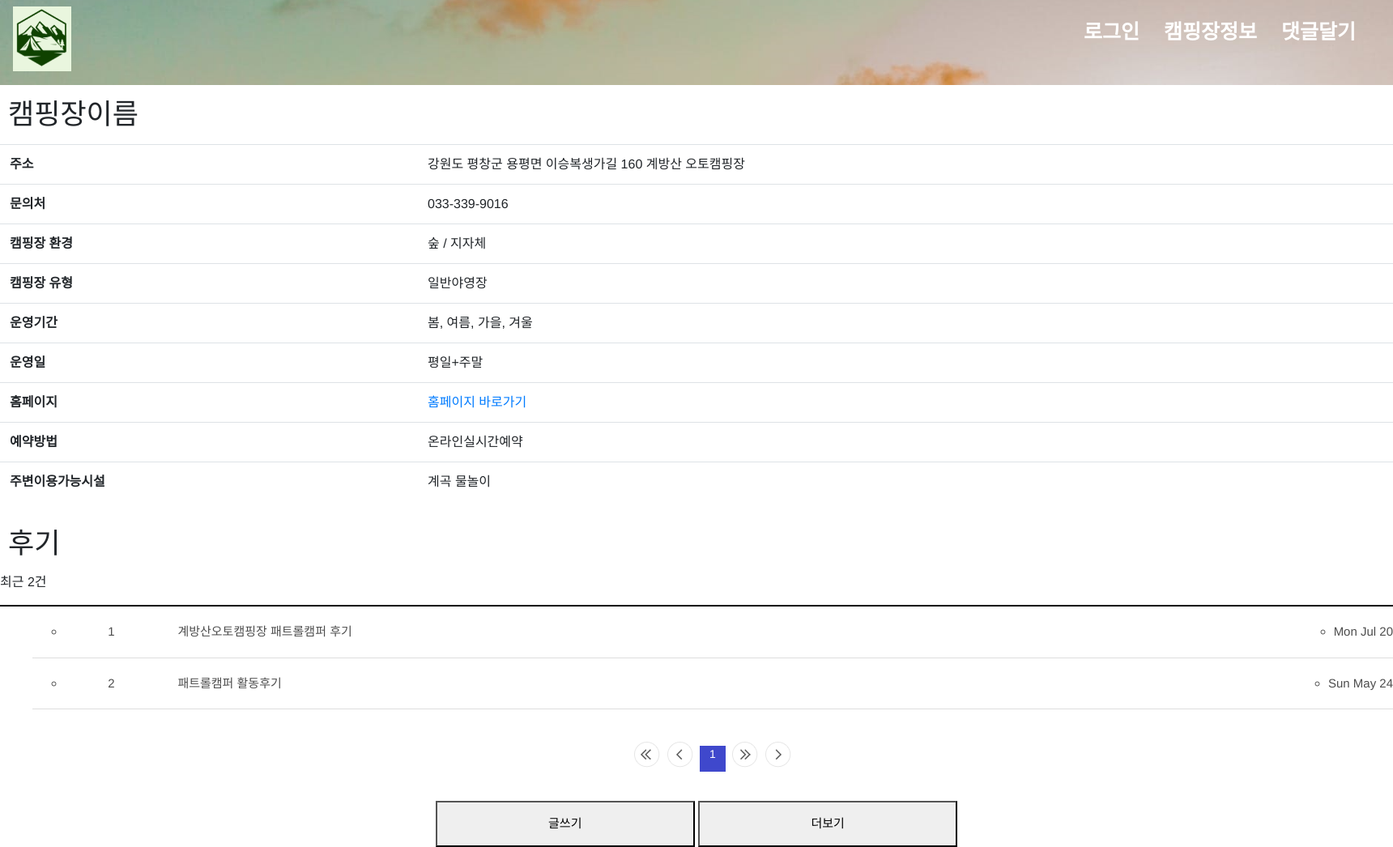
After one commit to leeeunseo912/IoT_1, a Django app: page /camping_detail in a window 1720 px wide. The commit adds this page. Shown: the whole page at 81% size. Run offline with Django 4.2, Linux system fonts and the light colour scheme; some libraries are stand-ins or nearby versions; some web fonts are replaced.

Commit message:
캠핑장 정보html 틀 초안

```diff
--- a/main/urls.py
+++ b/main/urls.py
@@ -5,5 +5,6 @@ from . import views
 app_name = 'main'
 urlpatterns = [
     path('', views.index, name='index'),
+    path('camping_detail', views.camping_detail, name='camping_detail'),
 
 ]
--- a/main/views.py
+++ b/main/views.py
@@ -4,3 +4,7 @@ from django.shortcuts import render
 def index(request):
 
     return render(request, 'main/index.html')
+
+def camping_detail(request):
+
+    return render(request, 'main/camping_detail.html')
--- /dev/null
+++ b/static/css/detail.css
@@ -0,0 +1,58 @@
+    #section1{
+        margin-top: 35px;
+    }
+
+    .camp_intro{width:100%; position:relative; overflow:hidden;}
+	.camp_intro > ul{display:inline-block; overflow:hidden; width:100%;}
+	.camp_intro > ul li.col_03{width: 32%; float:left;}
+	.camp_intro > ul li.img_box{height:235px; margin-left:2%; box-sizing: border-box; border:1px solid #dedede;}
+	.camp_intro > ul li.img_box:first-child{margin-left:0 !important;}
+	.camp_intro .icon_ul02{margin:10px 0 10px 10px;}
+
+	.camp_intro_txt{width:100%; padding:20px 0; border-top:2px solid #000; border-bottom:1px solid #000; overflow:hidden; margin-top:20px; display:block; clear:both;}
+	.camp_intro_txt > span{font-size:14px; color:#000; display:block; line-height:25px;}
+	.camp_intro_txt > span.date_info{display:block; font-size:13px; color:#888; padding-top:10px;}
+	.camp_intro_txt > span.info_notice{font-size:13px; font-weight:bold;}
+	.info_notice > span.info_f_red{color:red;}
+
+
+
+
+    .board_w{width:100%; height:auto; overflow:hidden; border-top:2px solid #000; margin-top:10px;}
+
+ /*List*/
+
+ .board_w ul.bd_list{height:auto; overflow:hidden; width:100%; font-size:15px;}
+ .board_w ul.bd_list > li{width:100%; height:auto; overflow:hidden; padding:20px 0; clear:both; border-bottom:1px solid #dedede;}
+ .board_w ul.bd_list > li > a > ul > li{float:left; text-align:center; color:#4d4d4d;}
+ .board_w ul.bd_list > li > a > ul > li.num{width:7%;}
+ .board_w ul.bd_list > li > a > ul > li.con{width:8%;}
+ .board_w ul.bd_list > li > a > ul > li.con > span{width:85%; display:inline-block; height:28px; line-height:28px; font-size:13px; border-radius:5px;}
+	.board_w ul.bd_list > li > a > ul > li.con > span.event{background:#e5204a; color:#fff;  text-align:center;}
+	.board_w ul.bd_list > li > a > ul > li.con > span.event_off{background:#c4c4c4; color:#fff;  text-align:center;}
+	.board_w ul.bd_list > li > a > ul > li.con > span.notice{background:#4761a2; color:#fff;  text-align:center;}
+.board_w ul.bd_list > li > a > ul > li.title{width:72%; padding:0 1.5%;text-align:left; white-space: nowrap;
+    text-overflow: ellipsis;
+    overflow: hidden;}
+.board_w ul.bd_list > li > a > ul > li.date{float:right;}
+
+.paging_tm{display:none;}
+.paging{width:100%; clear:both; height:auto; margin-top:40px; overflow:hidden;}
+.paging ul{text-align:center;}
+.paging ul li{margin:0 2px;}
+.paging ul li a{width:32px; height:32px; display:block;}
+.paging ul li{display:inline-block;}
+.paging ul li img{vertical-align:middle;}
+.paging ul li.num{width:32px; height:32px; background:url("/img/2018/sub/btn_bg.png") no-repeat; text-align:center; font-size:14px; }
+.paging ul li.num.on{width:32px; height:32px; background:url("../images/btn_bg_on.png") no-repeat; text-align:center; font-size:14px; }
+.paging ul li.num.on a{color:#fff !important;}
+
+.btn_more_w{width:100%; display: block; text-align: center;  margin: 20px 0 0 0;}
+.btn_more_w > button.btn_black{padding:15px 20px; width:320px; box-sizing: border-box; font-size:15px;}
+.btn_more_w > button.btn_white{padding:15px 20px; width:320px; box-sizing: border-box; font-size:15px;}
+
+
+.camping_bigname{
+    font-size: 35px;
+    margin:10px;
+}
--- a/static/css/styles.css
+++ b/static/css/styles.css
@@ -116,7 +116,11 @@
     position: absolute;
     left: 0;
     margin-top:25px;
+    /* height: 1126px; */
     height: 1126px;
+    width: 100%;
+    min-width: 1700px;
+
     overflow:hidden;
     /* height: 100vh;
     object-fit: cover;
@@ -178,6 +182,8 @@
     position: absolute;
     left: 0;
     height: 130px;
+    width: 100%;
+    min-width: 1700px;
     overflow:hidden;
   }
   .nav{
--- /dev/null
+++ b/templates/main/camping_detail.html
@@ -0,0 +1,130 @@
+{% extends "base.html" %} {% block content %}
+{% load static %}
+<link href="{% static 'css/styles.css'%}" rel="stylesheet" />
+<link href="{% static 'css/detail.css'%}" rel="stylesheet" />
+
+
+
+
+<section id="section1" style="right: 0px">
+    <!--콘텐츠박스-->
+    <div id="cont_inner">
+        <div class="sub_layout layout">
+            <article>
+                <header class="camp_top_info">
+                    <div class="camp_info_box">
+                        <div class="camping_bigname">캠핑장이름</div>
+                        <!--//S:table-->
+                        <div class="cont_tb">
+                            <table class="table">
+                                <colgroup>
+                                    <col style="width: 30%;" />
+                                    <col style="width: 70%;" />
+                                </colgroup>
+                                <tbody>
+                                    <tr>
+                                            <th scope="col">주소</th>
+                                            <td>강원도 평창군 용평면 이승복생가길 160  계방산 오토캠핑장 </td>
+                                        </tr>
+                                    <tr class="camp_call_pcVer">
+                                            <th scope="col">문의처</th>
+                                            <td>
+                                                033-339-9016</td>
+                                        </tr>
+                                    <tr>
+                                            <th scope="col">캠핑장 환경</th>
+                                            <td>숲 / 지자체</td>
+                                        </tr>
+                                    <tr>
+                                            <th scope="col">캠핑장 유형</th>
+                                            <td>일반야영장</td>
+                                        </tr>
+                                    <tr>
+                                            <th scope="col">운영기간</th>
+                                            <td>봄, 여름, 가을, 겨울</td>
+                                        </tr>
+                                    <tr>
+                                            <th scope="col">운영일</th>
+                                            <td>평일+주말</td>
+                                        </tr>
+                                    <tr>
+                                            <th scope="col">홈페이지</th>
+                                            <td><a href="#" target="_BLANK" title="새창열림">홈페이지 바로가기</a></td>
+                                        </tr>
+                                    <tr>
+                                            <th scope="col">예약방법</th>
+                                            <td>온라인실시간예약</td>
+                                        </tr>
+                                    <tr>
+                                            <th scope="col">주변이용가능시설</th>
+                                            <td>계곡 물놀이</td>
+                                        </tr>
+                                    </tbody>
+                            </table>
+
+                        </div>
+                        <!--//E:table-->
+
+                    </div>
+
+                </header>
+            </article>
+
+        </div>
+    </div>
+
+</section>
+
+
+    <div class="camp_intro">
+        <div class="camping_bigname">후기</div>
+        <p class="bd_total">최근 2건</p>
+        <div class="board_w">
+            <ul class="bd_list">
+                <li><a href="#" target="_BLANK">
+                                    <ul>
+                                        <li class="num">1</li>
+                                        <li class="title">계방산오토캠핑장 패트롤캠퍼 후기</li>
+                                        <li class="w10 date">Mon Jul 20</li>
+                                    </ul>
+                            </a></li>
+                        <li><a href="#" target="_BLANK">
+                                    <ul>
+                                        <li class="num">2</li>
+                                        <li class="title">패트롤캠퍼 활동후기</li>
+                                        <li class="w10 date">Sun May 24</li>
+                                    </ul>
+                            </a></li>
+                        </ul>
+            <!-- 페이징 -->
+            <div class="paging">
+                <ul>
+                    <li><a href="#"><img src="{% static 'images/btn_pre00.png'%}" alt="처음으로"></a></li>
+
+                    <li><a href="#"><img src="{% static 'images/btn_pre01.png'%}" alt="이전으로"></a></li>
+                    <li class="num on"><a href="#none">1</a></li>
+                    <li><a href="#"><img src="{% static 'images/btn_next00.png'%}" alt="다음으로"></a></li>
+                    <li><a href="#"><img src="{% static 'images/btn_next01.png'%}" alt="맨끝으로"></a></li>
+
+                </ul>
+            </div>
+            <div class="paging_tm">
+                <ul>
+                    <li class="prev"><a href="#">PREV</a></li>
+                    <li><strong title="현재페이지">1
+                    </strong>/1</li>
+                    <li class="next"><a href="#">NEXT</a></li>
+
+                </ul>
+            </div>
+            <!-- //페이징 -->
+            <!--더보기버튼-->
+            <p class="btn_more_w">
+                <button type="button" class="btn_white" onclick="#">글쓰기</button>
+                <button type="submit" class="btn_black" onclick="#">더보기</button>
+            </p>
+            <!--//더보기버튼-->
+        </div>
+    </div>
+
+{% endblock %}
--- a/templates/navbar.html
+++ b/templates/navbar.html
@@ -1,5 +1,5 @@
 {% load static %}
-  <link href="{% static 'css/styles.css' rel="stylesheet" %}"/>
+<link href="{% static 'css/styles.css'%}" rel="stylesheet" />
   <div class="navbar">
     <img src="{% static 'images/home2.jpg'%}" alt="" class="nav__img">
     <a class="logo" href="{% url 'main:index' %}">
@@ -7,7 +7,7 @@
     </a>
     <ul>
       <li><a class="nav" href="#">로그인</a></li>
-      <li><a class="nav" href="#">캠핑장정보</a></li>
+      <li><a class="nav" href="{% url 'main:camping_detail' %}">캠핑장정보</a></li>
       <li><a class="nav" href="#">댓글달기</a></li>
     </ul>
   </div>
```
Also changed, not shown: static/images/btn_bg_on.png (added), static/images/btn_next00.png (added), static/images/btn_next01.png (added), static/images/btn_pre00.png (added), static/images/btn_pre01.png (added).
